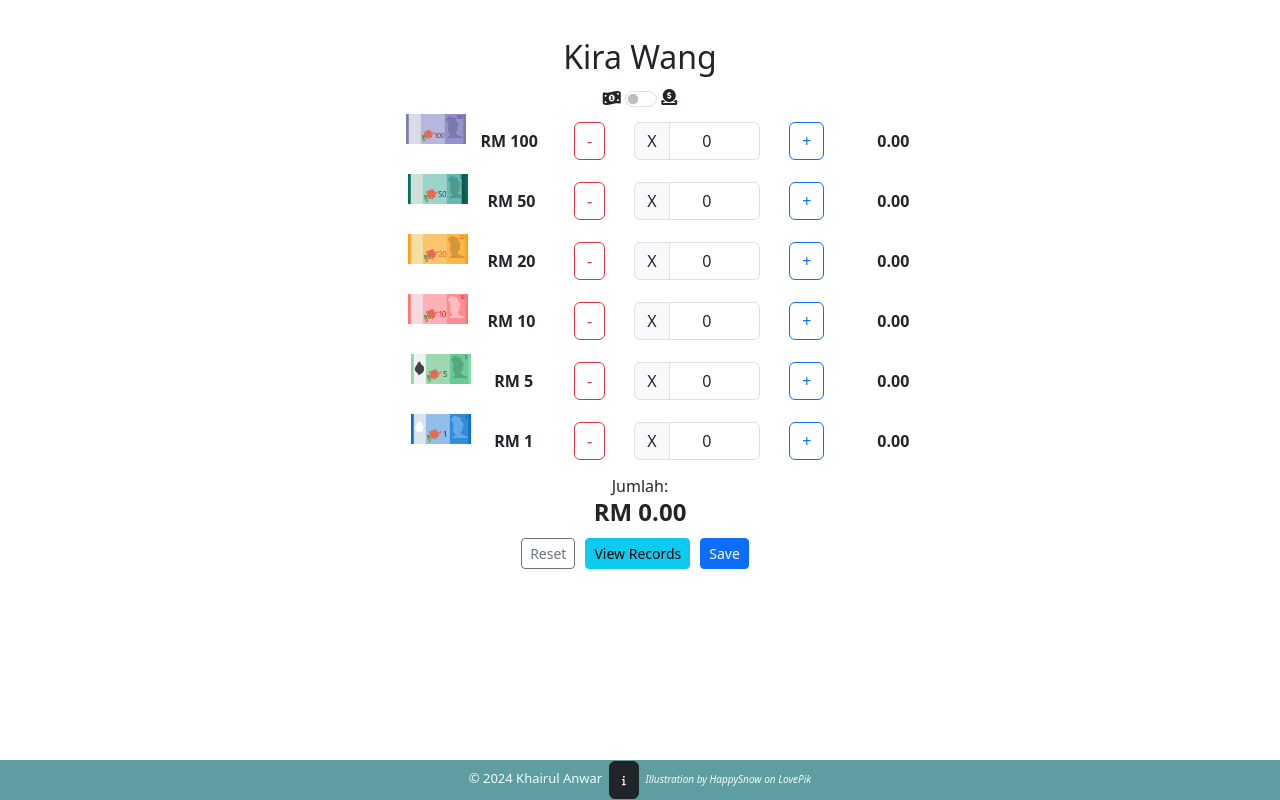
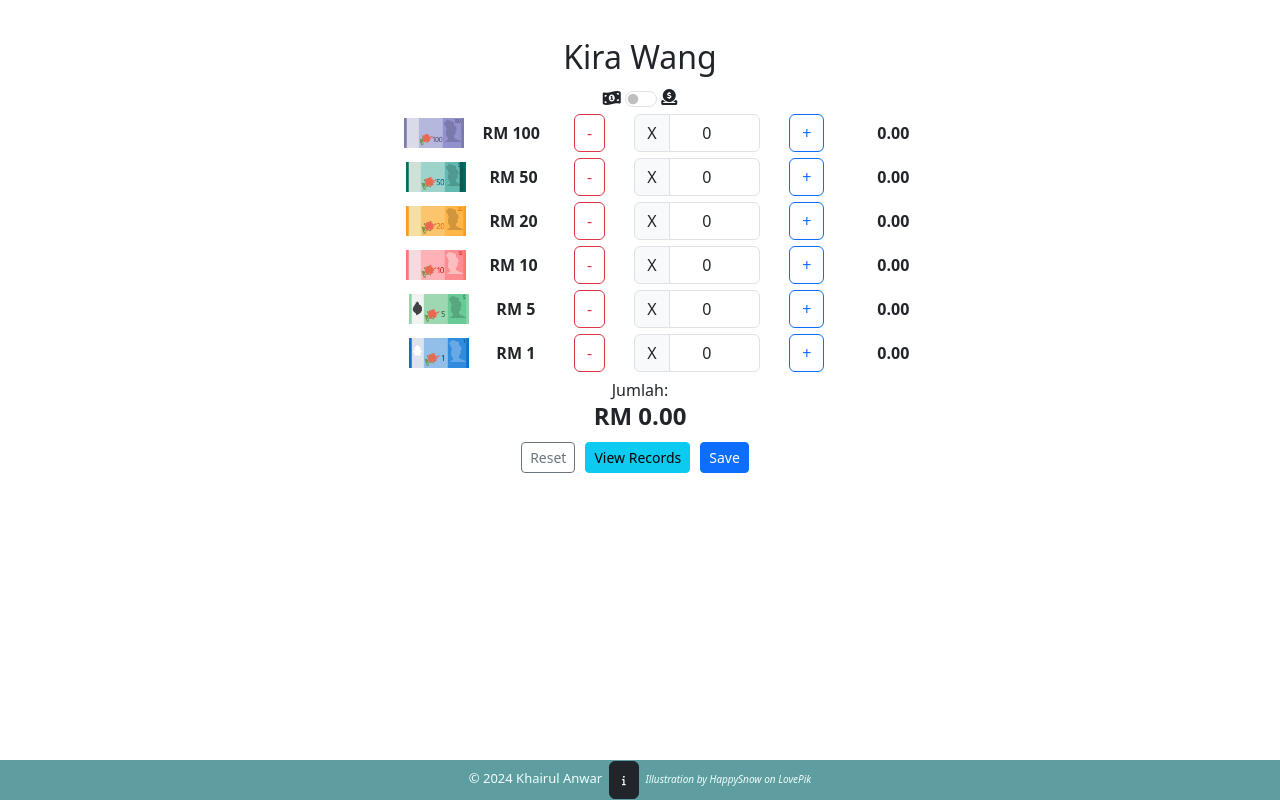
Before and after one commit to KAnwar87/KiraWang, a React (Vite) app: page / in a window 1280 px wide. Built offline with nearby package versions, Linux system fonts and the light colour scheme.

Commit message:
240423 Revert back css

```diff
--- a/src/GayaKiraWang.css
+++ b/src/GayaKiraWang.css
@@ -16,49 +16,6 @@
     margin: 3% auto;
     text-align: center;
 }
-
-/* ---------------------------------------------------------------------- */
-
-    /* 1. Use a more-intuitive box-sizing model. */
-    *, *::before, *::after {
-        box-sizing: border-box;
-    }
-
-        /* 2. Remove default margin */
-    * {
-        margin: 0;
-    }
-
-        /* Typographic tweaks! */
-        /* 3. Add accessible line-height */
-        /* 4. Improve text rendering */
-    body {
-        line-height: 1.5;
-        -webkit-font-smoothing: antialiased;
-    }
-
-        /* 5. Improve media defaults */
-    img, picture, video, canvas, svg {
-        display: block;
-        max-width: 100%;
-    }
-
-        /* 6. Remove built-in form typography styles */
-    input, button, textarea, select {
-        font: inherit;
-    }
-
-        /* 7. Avoid text overflows */
-    p, h1, h2, h3, h4, h5, h6 {
-        overflow-wrap: break-word;
-    }
-
-        /* 8. Create a root stacking context */
-    #root, #__next {
-        isolation: isolate;
-    }
-
-/* ---------------------------------------------------------------------- */
 
 body {
     min-width:auto;
```
